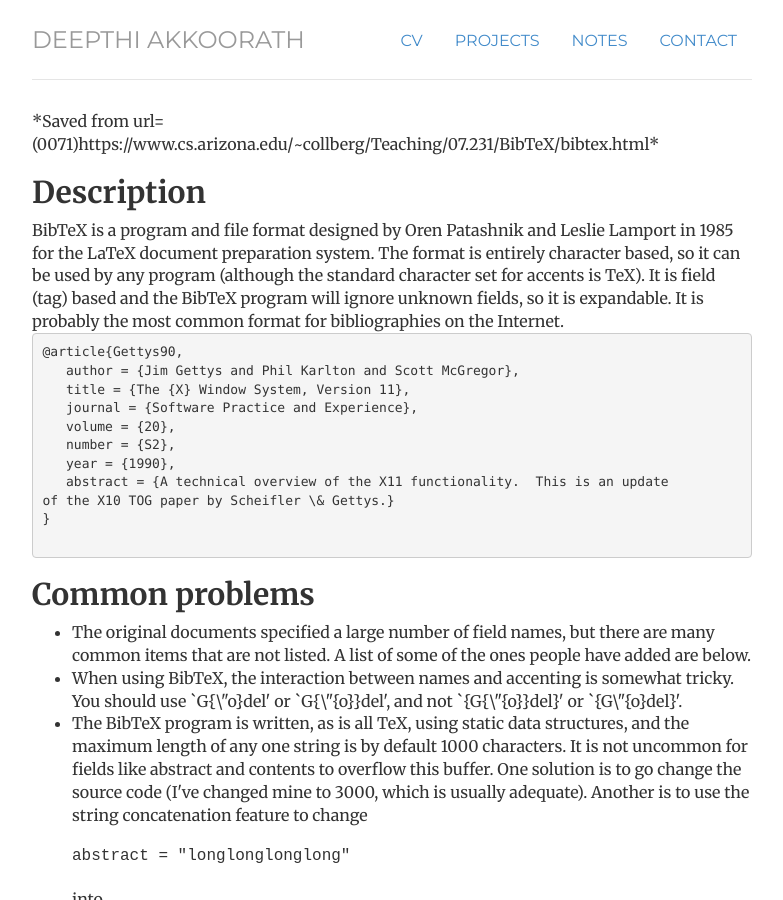
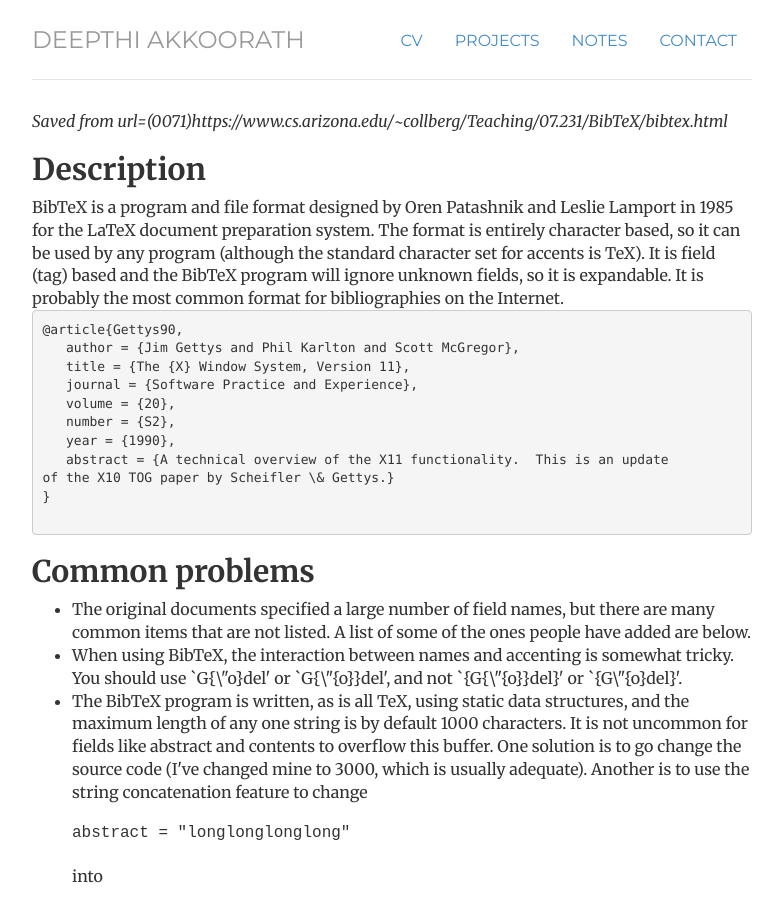
Before and after one commit to thekkedam/dd, a Jekyll site: the page built from guides/bibtex/index.html, in a window 1280 px wide and 900 px high. Shown: the whole window, without its empty margins (248-1031 px from the left). Built offline with Jekyll 4.4.1, drawn with Linux system fonts in a browser that asks for light colours.

Commit message:
Updated-12-26-2015-09:40

```diff
--- a/guides/bibtex/index.html
+++ b/guides/bibtex/index.html
@@ -3,7 +3,7 @@
 title: BibTex
 description: A guide to bibtex.
 ---
-*Saved from url=(0071)https://www.cs.arizona.edu/~collberg/Teaching/07.231/BibTeX/bibtex.html*
+<i>Saved from url=(0071)https://www.cs.arizona.edu/~collberg/Teaching/07.231/BibTeX/bibtex.html</i>
 
 <h2>Description</h2>
   BibTeX is a program and file format designed by Oren Patashnik and
```
